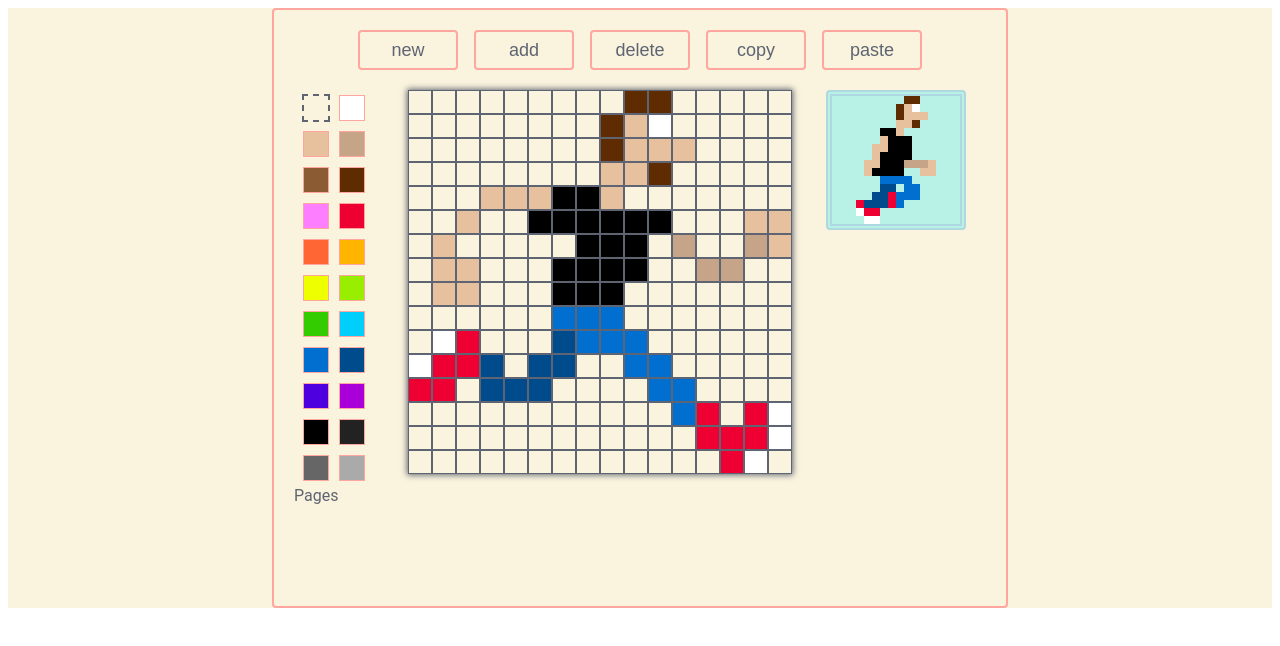
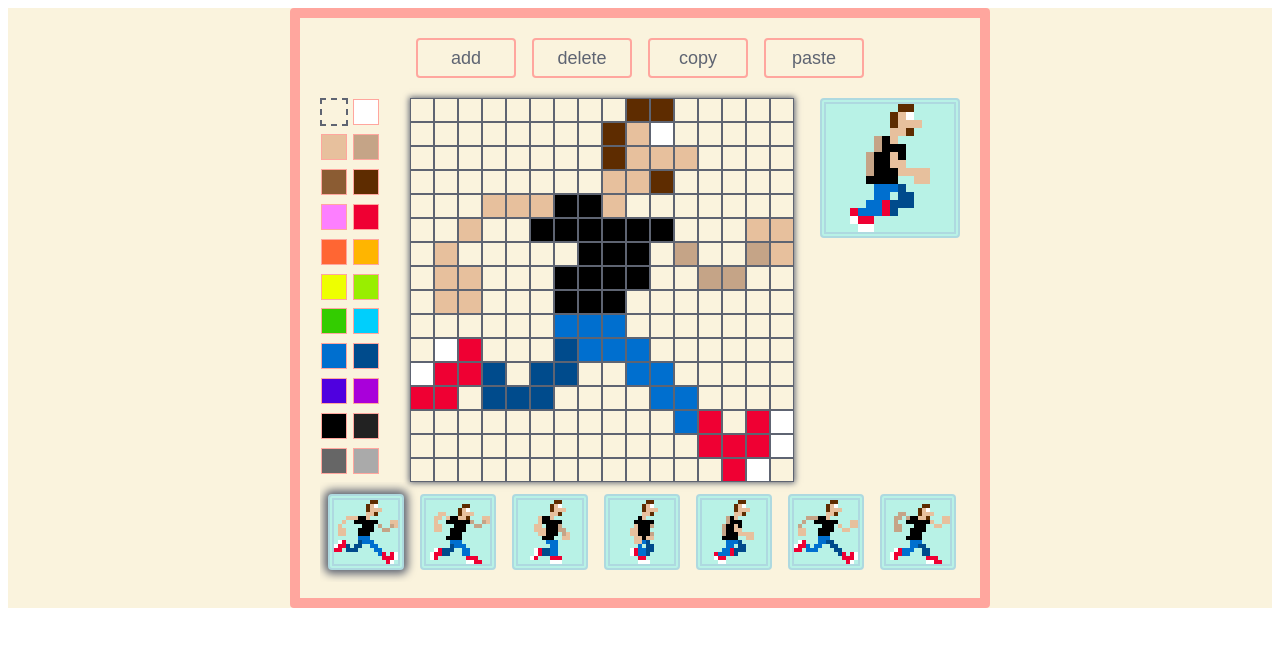
Before and after one commit to ms314006/flipbook, a React app: page / in a window 1280 px wide. Shown: the top 646 px of the page. Built offline with nearby package versions, Linux system fonts and the light colour scheme; the HTML template or start-up script is replaced by a standard one.

Commit message:
1. add: finished show all pages 2. add: finished set working page when you clicked a page of show pages 3. add: finished add new page 4. add: finished delete page 5. add: finished copy and paste page

```diff
--- a/src/Class/Flipbook.js
+++ b/src/Class/Flipbook.js
@@ -3,17 +3,50 @@ import Page from './Page';
 
 class Flipbook {
   constructor(pages) {
-    this.pages = (pages || defaultFlipbook).map(page => new Page(page));
-    this.currentPage = 0;
+    this.pages = (pages || defaultFlipbook).map(
+      (page, index) => new Page({ page, pageNumber: index }),
+    );
+    this.copiedPage = null;
   }
 
   getPage(pageNumber) {
-    return this.pages[pageNumber || this.currentPage];
+    return this.pages[pageNumber || 0];
   }
 
   getPageCount() {
     return this.pages.length;
   }
+
+  addNewPage(pageNumber) {
+    this.pages.splice(
+      pageNumber + 1, 0,
+      new Page({ pageNumber: this.pages.length }),
+    );
+    this.pages = this.pages.map(
+      ({ page }, index) => new Page({ page, pageNumber: index }),
+    );
+  }
+
+  deletePage(pageNumber) {
+    this.pages = this.pages.filter(
+      page => page.pageNumber !== pageNumber,
+    );
+    this.pages = this.pages.map(
+      ({ page }, index) => new Page({ page, pageNumber: index }),
+    );
+  }
+
+  copyPage(pageNumber) {
+    this.copiedPage = new Page(this.getPage(pageNumber));
+  }
+
+  pastePage(pageNumber) {
+    if (!this.copiedPage) return;
+    this.pages = this.pages.map((page, index) => {
+      if (page.pageNumber !== pageNumber) return page;
+      return new Page({ page: this.copiedPage.page, pageNumber: index });
+    });
+  }
 }
 
 export default Flipbook;
--- a/src/Class/Page.js
+++ b/src/Class/Page.js
@@ -1,8 +1,15 @@
 class Page {
-  constructor(page) {
-    this.page = page;
+  constructor({ page, pageNumber }) {
     this.pageRowLength = 16;
     this.pageColumnLength = 16;
+    this.pageNumber = pageNumber;
+    this.page = page || (Array.from(Array(this.pageColumnLength * this.pageRowLength)).map(
+      (item, positionIndex) => ({
+        x: positionIndex % this.pageColumnLength,
+        y: Math.floor(positionIndex / this.pageRowLength),
+        color: 'transparent',
+      }),
+    ));
   }
 
   getPositionColor(x, y) {
--- a/src/Page/Main/index.scss
+++ b/src/Page/Main/index.scss
@@ -20,15 +20,15 @@ $font: #5E6472;
     align-items: center;
 
     .main {
-        width: 736px;
+        width: 700px;
         height: 600px;
-        border: 2px solid $border;
+        border: 10px solid $border;
         border-radius: 4px;
         box-sizing: border-box;
         padding: 20px;
         display: grid;
         grid-template-rows: 60px 1fr 100px;
-        grid-template-columns: 80px 1fr 160px;
+        grid-template-columns: 64px 1fr 140px;
         grid-template-areas:
           "actionBtns actionBtns actionBtns"
           "colors  workspace showFlipbook"
@@ -60,7 +60,6 @@ $font: #5E6472;
         .colors {
             grid-area: colors;
             display: flex;
-            justify-content: center;
             flex-wrap: wrap;
 
             .colorWapper {
@@ -70,7 +69,7 @@ $font: #5E6472;
                 justify-content: center;
                 align-items: center;
                 box-sizing: border-box;
-                margin: 4px;
+                margin: 0px 4px 4px 0px;
 
                 .colorButton {
                     border: 1px solid $border;
@@ -149,6 +148,30 @@ $font: #5E6472;
         }
         .pages {
             grid-area: pages;
+            display: flex;
+            overflow: scroll;
+            align-items: center;
+
+            .page {
+                display: flex;
+                background: $showFlipbookBackGround;;
+                border: 6px double $showFlipbookBorder;
+                border-radius: 4px;
+                width: 64px;
+                height: 64px;
+                margin: 0px 8px;
+
+                .pageRow {
+                    .pageGrid {
+                        width: 4px;
+                        height: 4px;
+                    }
+                }
+            }
+
+            .focusPage {
+                box-shadow: 0px 0px 8px 4px $pageShadow;
+            }
         }
     }
 }
--- a/src/Page/Main/index.tsx
+++ b/src/Page/Main/index.tsx
@@ -10,11 +10,12 @@ const Main = () => {
   const [currentColor, setCurrentColor] = useState(palette.colors[0]);
   const [workPage, setWorkPage] = useState(flipbook.getPage());
   const [showPage, setShowPage] = useState(flipbook.getPage());
+  const [pages, setPages] = useState(flipbook.pages);
 
   useEffect(() => {
-    const pageCount = flipbook.getPageCount();
     let currentPageNumber = 0;
-    setInterval(() => {
+    const showPageInterval = setInterval(() => {
+      const pageCount = flipbook.getPageCount();
       setShowPage(flipbook.getPage(currentPageNumber));
       if (currentPageNumber === pageCount - 1) {
         currentPageNumber = 0;
@@ -22,13 +23,37 @@ const Main = () => {
         currentPageNumber += 1;
       }
     }, 100);
-  }, []);
+
+    return () => {
+      clearInterval(showPageInterval);
+    };
+  }, [pages]);
 
   const setPageColor = (e) => {
     if (typeof e.target.dataset.position === 'undefined') return;
     const [x, y] = e.target.dataset.position.split('_');
-    flipbook.getPage().setPositionColor(Number(x), Number(y), currentColor);
-    setWorkPage(flipbook.getPage());
+    flipbook.getPage(workPage.pageNumber).setPositionColor(Number(x), Number(y), currentColor);
+    setWorkPage(flipbook.getPage(workPage.pageNumber));
+    setPages(flipbook.pages);
+  };
+
+  const addNewPage = () => {
+    flipbook.addNewPage(workPage.pageNumber);
+    setPages(flipbook.pages);
+  };
+
+  const deleteWorkPage = () => {
+    const deletePageNumber = workPage.pageNumber;
+    const nextWorkPageNumber = workPage.pageNumber === 0 ? 0 : workPage.pageNumber - 1;
+    flipbook.deletePage(deletePageNumber);
+    setWorkPage(flipbook.getPage(nextWorkPageNumber));
+    setPages(flipbook.pages);
+  };
+
+  const pastePage = () => {
+    flipbook.pastePage(workPage.pageNumber);
+    setWorkPage(flipbook.getPage(workPage.pageNumber));
+    setPages(flipbook.pages);
   };
 
   return (
@@ -38,35 +63,28 @@ const Main = () => {
           <button
             type="button"
             className={styles.actionBtn}
-            onClick={() => { console.log('new'); }}
-          >
-            new
-          </button>
-          <button
-            type="button"
-            className={styles.actionBtn}
-            onClick={() => { console.log('new'); }}
+            onClick={addNewPage}
           >
             add
           </button>
           <button
             type="button"
             className={styles.actionBtn}
-            onClick={() => { console.log('new'); }}
+            onClick={deleteWorkPage}
           >
             delete
           </button>
           <button
             type="button"
             className={styles.actionBtn}
-            onClick={() => { console.log('new'); }}
+            onClick={() => { flipbook.copyPage(workPage.pageNumber); }}
           >
             copy
           </button>
           <button
             type="button"
             className={styles.actionBtn}
-            onClick={() => { console.log('new'); }}
+            onClick={pastePage}
           >
             paste
           </button>
@@ -150,7 +168,45 @@ const Main = () => {
             }
           </div>
         </div>
-        <div className={styles.pages}>Pages</div>
+        <div className={styles.pages}>
+          {
+            pages.map(page => (
+              <div
+                role="button"
+                tabIndex={0}
+                key={page.pageNumber}
+                className={
+                  `${styles.page} ${page.pageNumber === workPage.pageNumber ? styles.focusPage : ''}`
+                }
+                onClick={() => setWorkPage(page)}
+                onKeyDown={() => setWorkPage(page)}
+              >
+                {
+                  Array.from(Array(page.pageRowLength)).map((column, xIndex) => {
+                    const rowKey = xIndex;
+                    return (
+                      <div key={rowKey} className={styles.pageRow}>
+                        {
+                          Array.from(Array(page.pageColumnLength)).map((row, yIndex) => {
+                            const color = page.getPositionColor(xIndex, yIndex);
+                            const gridKey = `${xIndex}_${yIndex}`;
+                            return (
+                              <div
+                                key={gridKey}
+                                className={styles.pageGrid}
+                                style={{ background: color }}
+                              />
+                            );
+                          })
+                        }
+                      </div>
+                    );
+                  })
+                }
+              </div>
+            ))
+          }
+        </div>
       </div>
     </div>
   );
```
